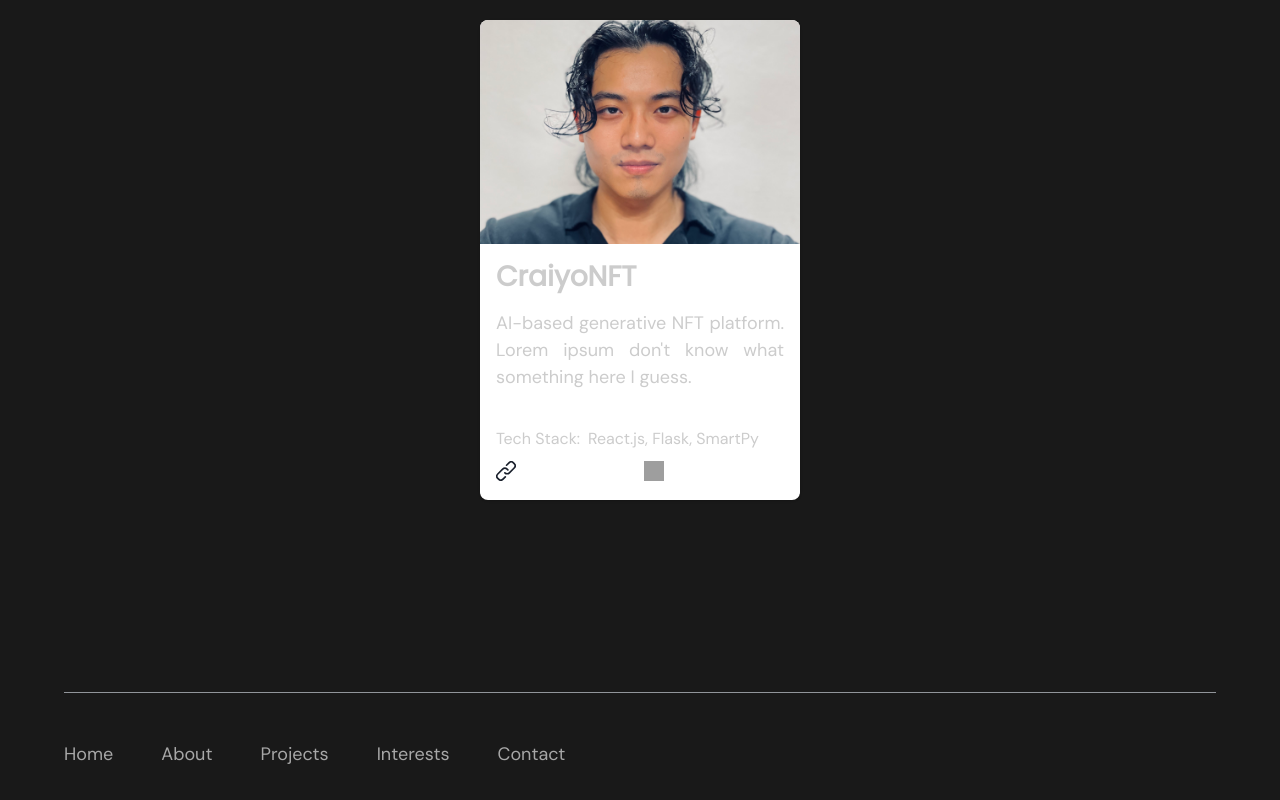
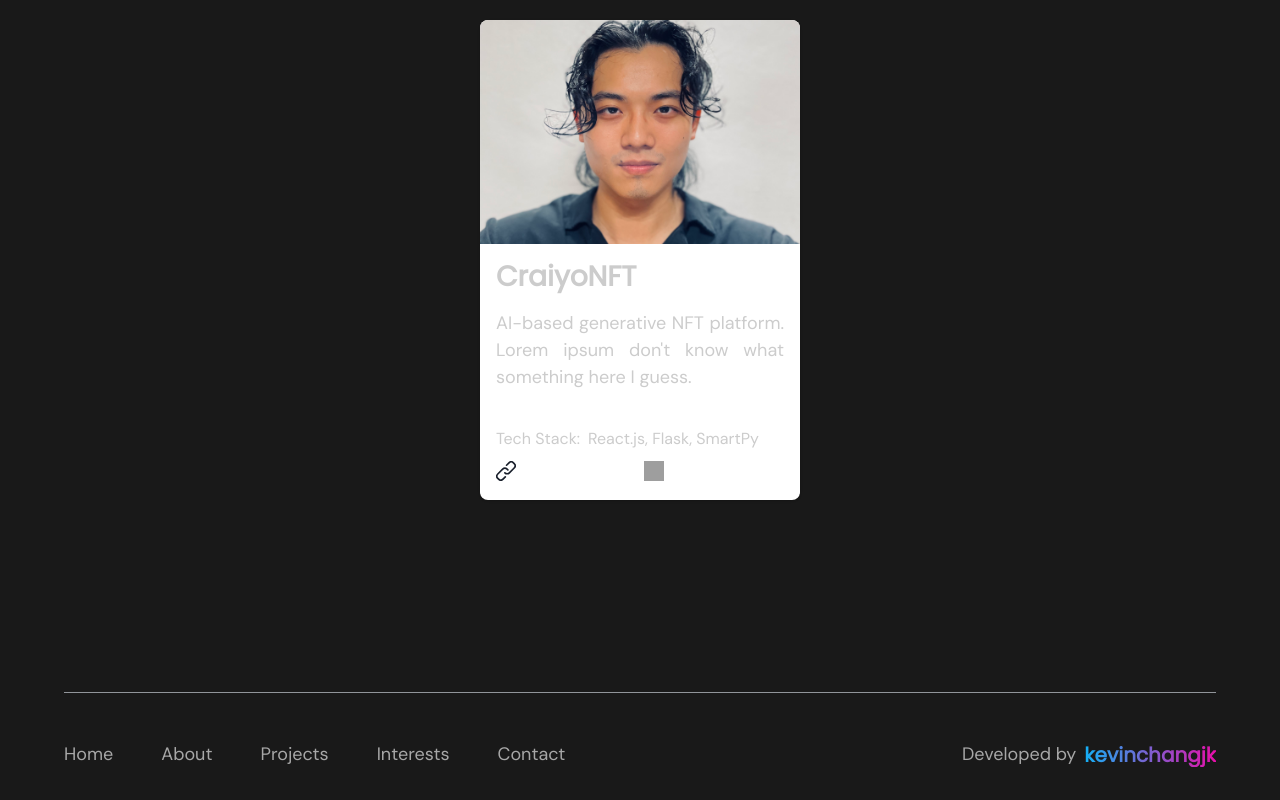
Before and after one commit to kevinchangjk/portfolio, a Next.js app: page / in a window 1280 px wide. Shown: the part 2047-2847 px from the top of the page. Built offline with nearby package versions, Linux system fonts and the light colour scheme; grey boxes are pictures that could not be loaded.

Commit message:
footer: add tag at the end

```diff
--- a/components/Footer.tsx
+++ b/components/Footer.tsx
@@ -1,11 +1,13 @@
-import { Divider, HStack, Link, VStack } from "@chakra-ui/react";
+import { Divider, HStack, Link, Text, VStack } from "@chakra-ui/react";
 import NextLink from "next/link";
+import Logo from "./Logo";
 
 export default function Footer() {
   return (
     <VStack marginTop="12rem" spacing="3rem">
-      <Divider width="6xl" bg="gray.2"/>
-      <HStack width="6xl" spacing="3rem" alignSelf="center" justifyContent="start">
+      <Divider width="6xl" bg="gray.2" />
+      <HStack width="6xl" justifyContent="space-between">
+        <HStack spacing="3rem" alignSelf="center" justifyContent="start">
           <Link as={NextLink} variant="footer" href="/">
             Home
           </Link>
@@ -22,6 +24,13 @@ export default function Footer() {
             Contact
           </Link>
         </HStack>
+        <HStack>
+          <Text color="gray.3" fontSize="lg">
+            Developed by
+          </Text>
+          <Logo />
+        </HStack>
+      </HStack>
     </VStack>
   );
 }
```
Lines whose indentation alone changed are shown as unchanged.
